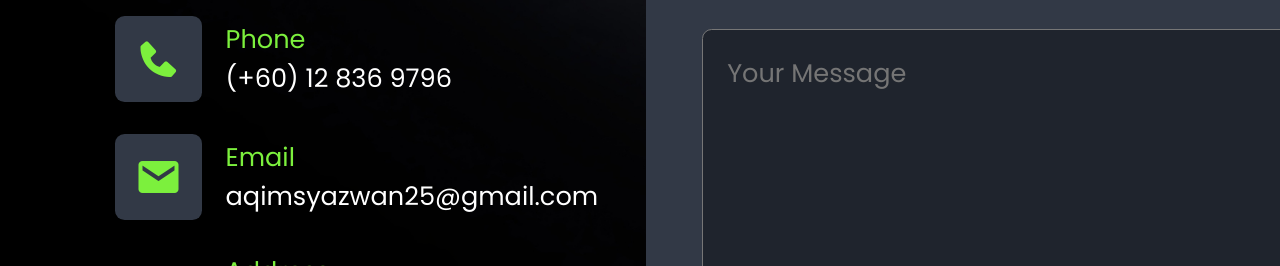
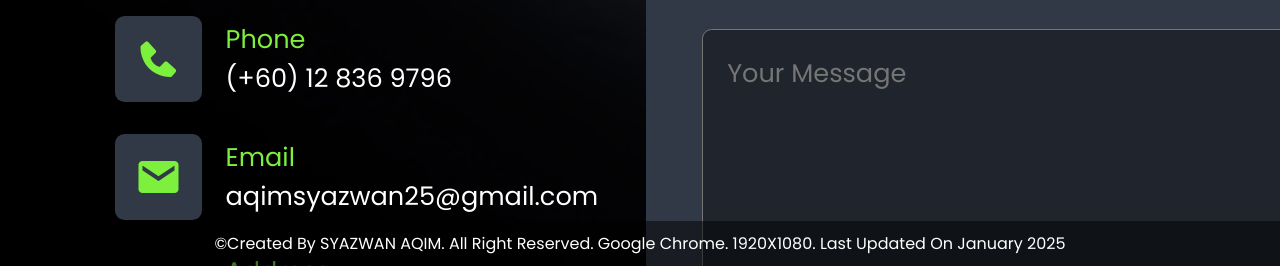
Before and after one commit to lia-011/MY-E-RESUME, a plain HTML site: page E_RESUME PORTFOLIO/contact.html in a window 1280 px wide. Shown: the part 534-800 px from the top of the page. Drawn offline with nearby package versions, Linux system fonts and the light colour scheme; files whose address does not match are found by name.

Commit message:
contact.html

```diff
--- a/E_RESUME PORTFOLIO/contact.html
+++ b/E_RESUME PORTFOLIO/contact.html
@@ -84,3 +84,10 @@
     <script src="js/script.js"></script>
 
 </section>
+</body>
+
+   <footer style="position: fixed; bottom: 0; width: 100%; background-color: rgba(0, 0, 0, 0.5); color: white; text-align: center; padding: 10px 0; font-family: 'Poppins', sans-serif;">
+        <p>&copy;Created By SYAZWAN AQIM. All Right Reserved. Google Chrome. 1920X1080. Last Updated On January 2025</p>
+    </footer>
+
+</html>
```
